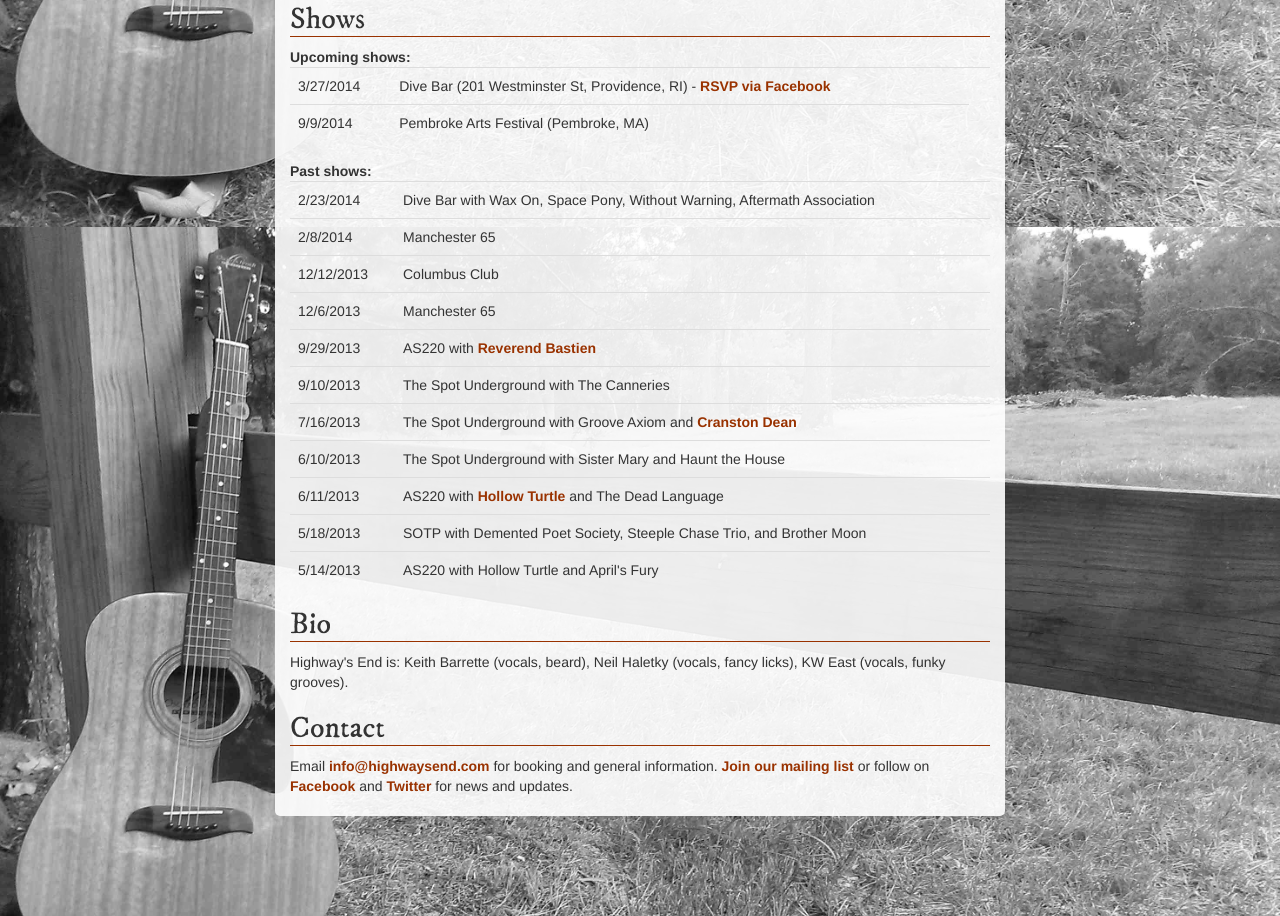
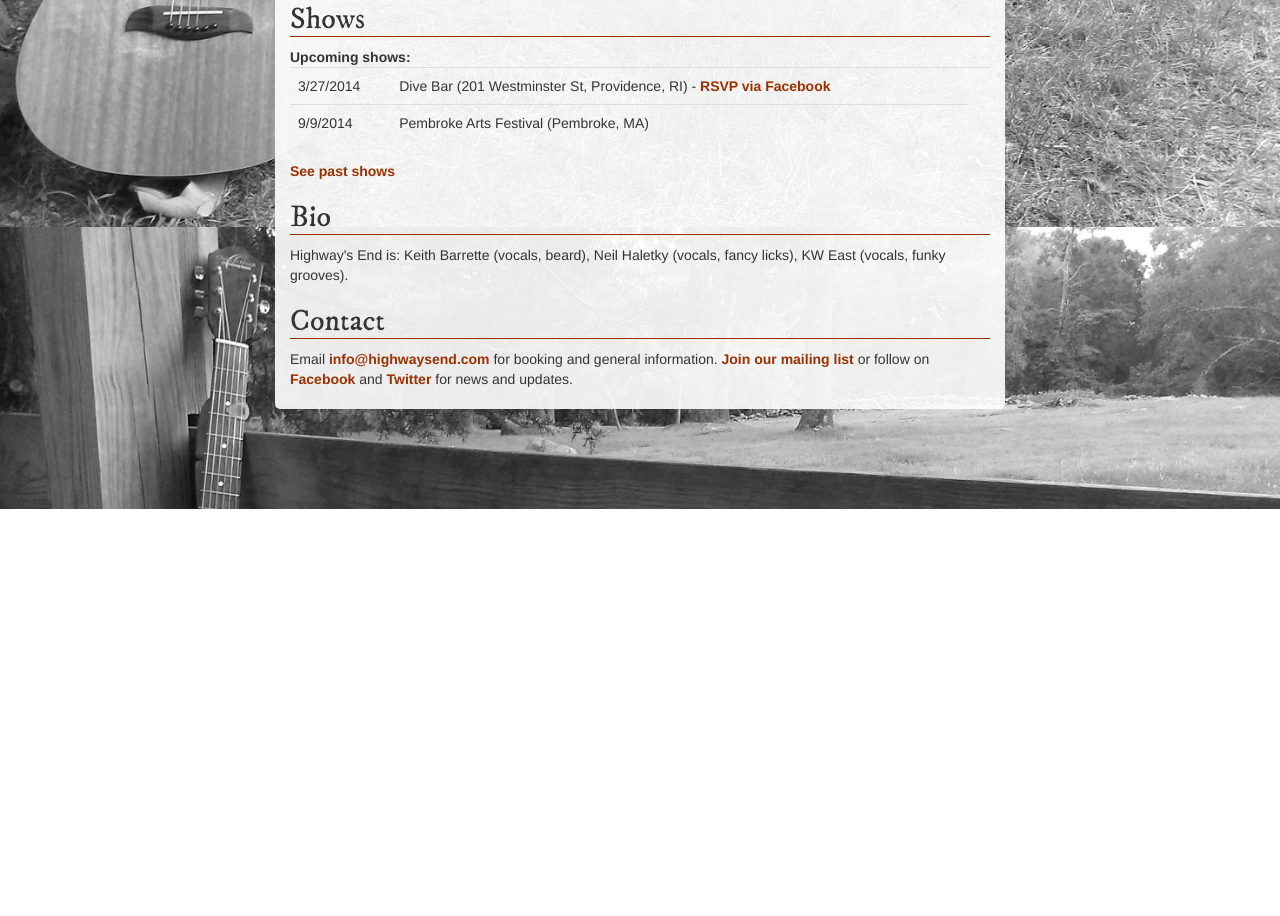
Before and after one commit to kbarrette/highwaysend, a plain HTML site: page index.html in a window 1280 px wide. Shown: the part 1373-2289 px from the top of the page. After the commit the page ends 1882 px from the top, so only its background shows below. Drawn offline with nearby package versions, Linux system fonts and the light colour scheme.

Commit message:
Collapse past shows

```diff
--- a/index.html
+++ b/index.html
@@ -44,8 +44,8 @@
           <tr><td>9/9/2014</td><td>Pembroke Arts Festival (Pembroke, MA)</td></tr>
         </table>
 
-        <strong>Past shows:</strong>
-        <table class="table">
+        <strong><a href="#collapseshows" data-toggle="collapse" data-target="#pastshows">See past shows</a></strong>
+        <table class="table collapse" id="pastshows">
           <tr><td>2/23/2014</td><td>Dive Bar with Wax On, Space Pony, Without Warning, Aftermath Association</td></tr>
           <tr><td>2/8/2014</td><td>Manchester 65</td></tr>
           <tr><td>12/12/2013</td><td>Columbus Club</td></tr>
```
